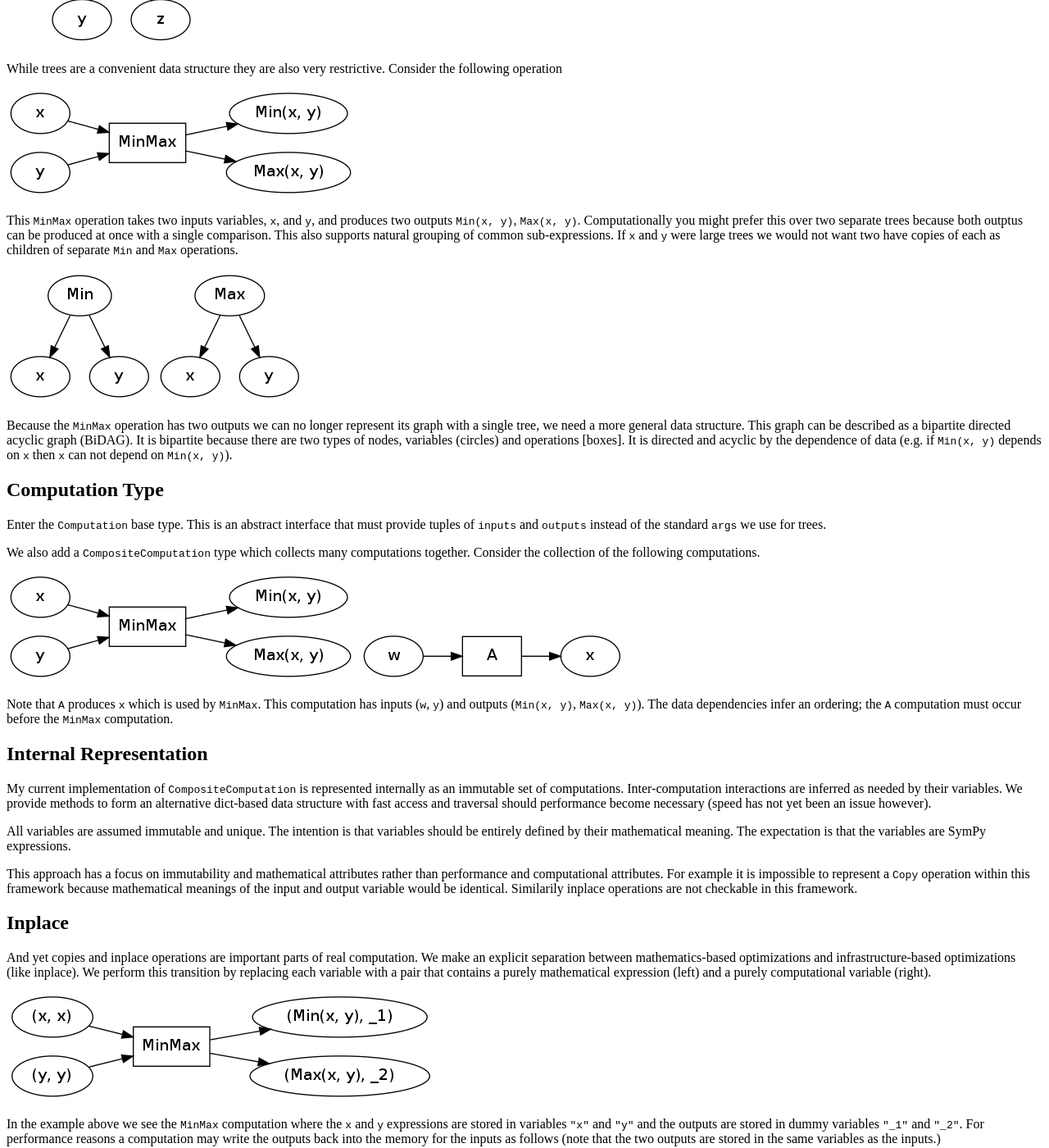
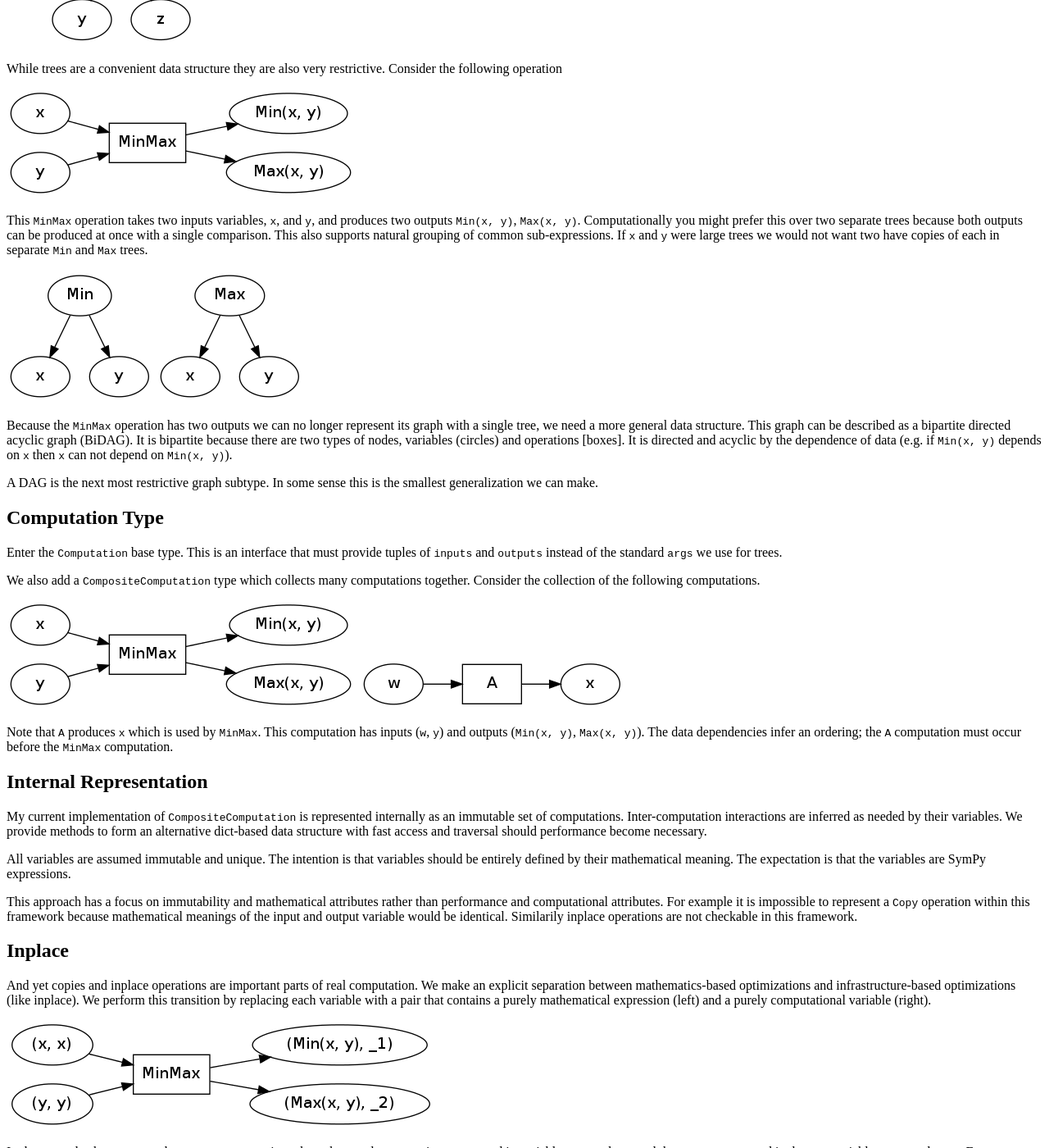
Before and after one commit to besyskymnbk/blog, a Jekyll site: the page built from _posts/work/2012-11-21-Computations.md, in a window 1280 px wide and 1400 px high, scrolled down 468 px. Shown: the whole window at 82% size. Built offline with Jekyll 4.4.1, drawn with Linux system fonts in a browser that asks for light colours; comment, search, counter and statistics services are not loaded.

Commit message:
minor edits

```diff
--- a/_posts/work/2012-11-21-Computations.md
+++ b/_posts/work/2012-11-21-Computations.md
@@ -15,17 +15,19 @@ While trees are a convenient data structure they are also very restrictive. Cons
 
 ![]({{ BASE_PATH }}/images/min-max-dag.png)
 
-This `MinMax` operation takes two inputs variables, `x`, and `y`, and produces two outputs `Min(x, y)`, `Max(x, y)`.  Computationally you might prefer this over two separate trees because both outptus can be produced at once with a single comparison.  This also supports natural grouping of common sub-expressions.  If `x` and `y` were large trees we would not want two have copies of each as children of separate `Min` and `Max` operations.
+This `MinMax` operation takes two inputs variables, `x`, and `y`, and produces two outputs `Min(x, y)`, `Max(x, y)`.  Computationally you might prefer this over two separate trees because both outputs can be produced at once with a single comparison.  This also supports natural grouping of common sub-expressions.  If `x` and `y` were large trees we would not want two have copies of each in separate `Min` and `Max` trees.
 
 ![]({{ BASE_PATH }}/images/min-tree.png)
 ![]({{ BASE_PATH }}/images/max-tree.png)
 
 Because the `MinMax` operation has two outputs we can no longer represent its graph with a single tree, we need a more general data structure.  This graph can be described as a bipartite directed acyclic graph (BiDAG).  It is bipartite because there are two types of nodes, variables (circles) and operations \[boxes\].  It is directed and acyclic by the dependence of data (e.g. if `Min(x, y)` depends on `x` then `x` can not depend on `Min(x, y)`).
 
+A DAG is the next most restrictive graph subtype.  In some sense this is the smallest generalization we can make.
+
 Computation Type
 ----------------
 
-Enter the `Computation` base type.  This is an abstract interface that must provide tuples of `inputs` and `outputs` instead of the standard `args` we use for trees.
+Enter the `Computation` base type.  This is an interface that must provide tuples of `inputs` and `outputs` instead of the standard `args` we use for trees.
 
 We also add a `CompositeComputation` type which collects many computations together.  Consider the collection of the following computations.
 
@@ -37,7 +39,7 @@ Note that `A` produces `x` which is used by `MinMax`.  This computation has inpu
 Internal Representation
 -----------------------
 
-My current implementation of `CompositeComputation` is represented internally as an immutable set of computations.  Inter-computation interactions are inferred as needed by their variables.  We provide methods to form an alternative dict-based data structure with fast access and traversal should performance become necessary (speed has not yet been an issue however).
+My current implementation of `CompositeComputation` is represented internally as an immutable set of computations.  Inter-computation interactions are inferred as needed by their variables.  We provide methods to form an alternative dict-based data structure with fast access and traversal should performance become necessary.
 
 All variables are assumed immutable and unique.  The intention is that variables should be entirely defined by their mathematical meaning.  The expectation is that the variables are SymPy expressions.
 
```
